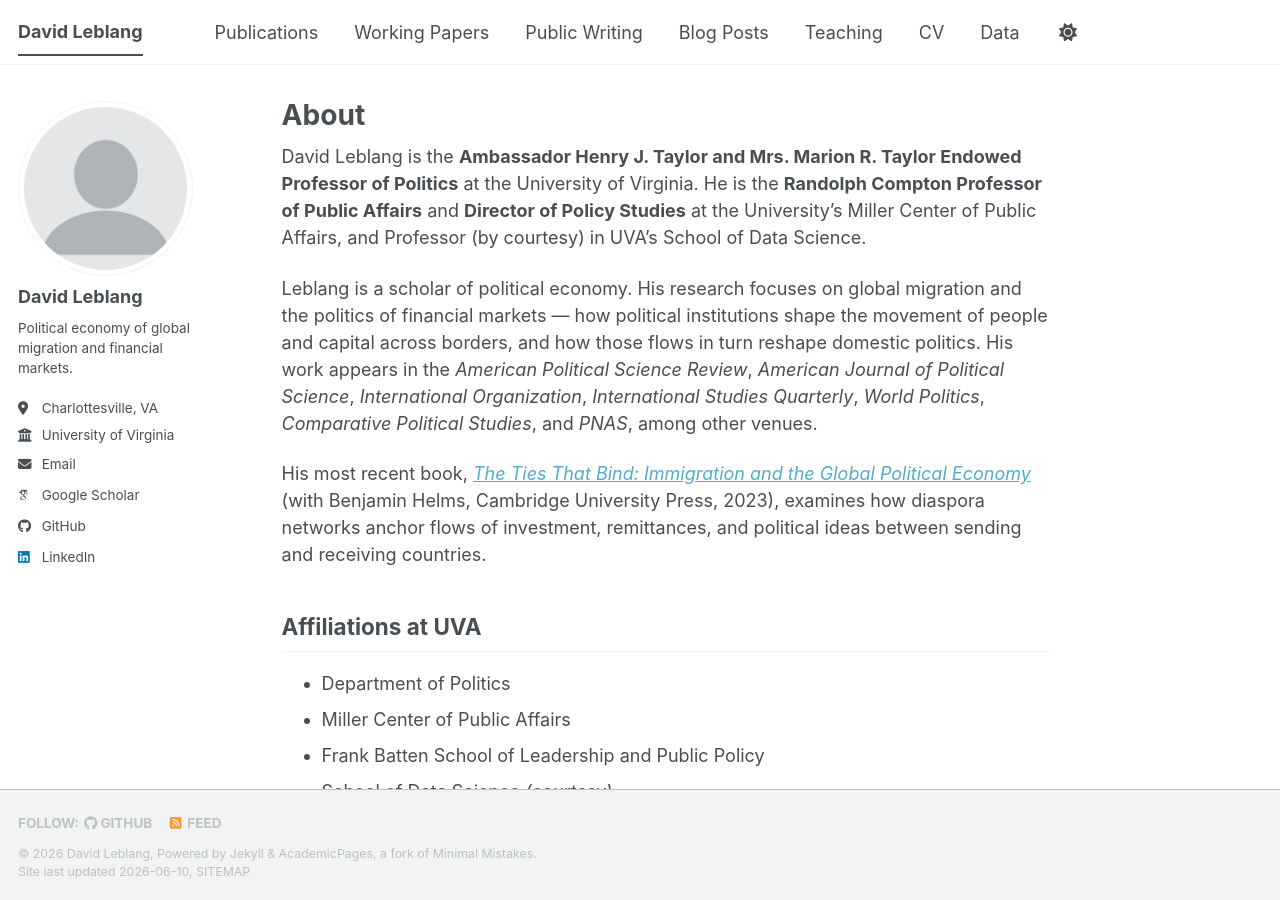
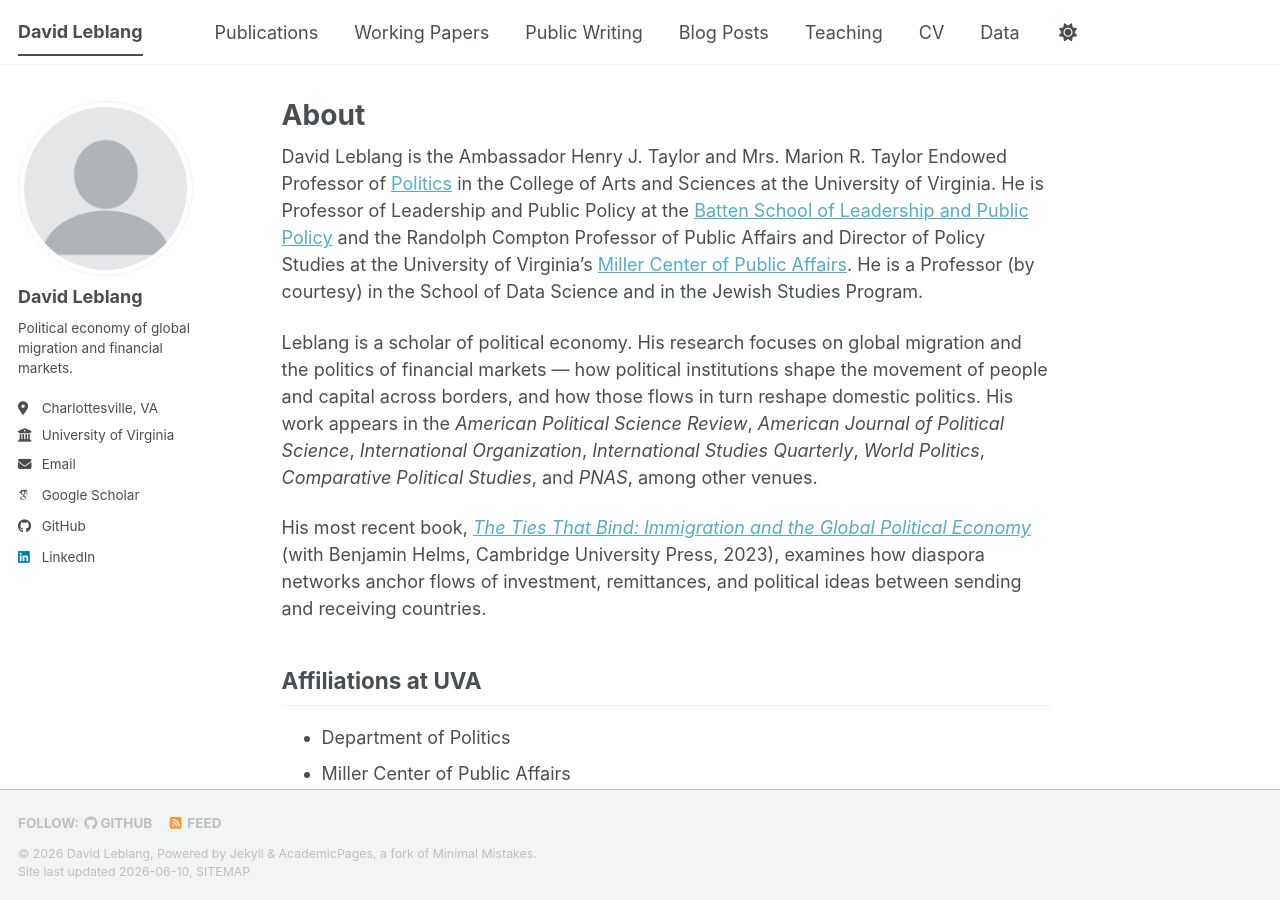
Before and after one commit to leblanguva/leblanguva.github.io, a Jekyll site: the page built from _pages/about.md, in a window 1280 px wide and 900 px high. Built offline with Jekyll 4.4.1, drawn with Linux system fonts in a browser that asks for light colours; some web fonts are replaced; a script bundle is joined from its source files by our own code; library files that are not in the unit come from our copies.

Commit message:
Rewrite About paragraph with full Batten title; link Politics, Batten, Miller Center

```diff
--- a/_pages/about.md
+++ b/_pages/about.md
@@ -7,7 +7,7 @@
   - /about.html
 ---
 
-David Leblang is the **Ambassador Henry J. Taylor and Mrs. Marion R. Taylor Endowed Professor of Politics** at the University of Virginia. He is the **Randolph Compton Professor of Public Affairs** and **Director of Policy Studies** at the University's Miller Center of Public Affairs, and Professor (by courtesy) in UVA's School of Data Science.
+David Leblang is the Ambassador Henry J. Taylor and Mrs. Marion R. Taylor Endowed Professor of [Politics](https://politics.virginia.edu/) in the College of Arts and Sciences at the University of Virginia. He is Professor of Leadership and Public Policy at the [Batten School of Leadership and Public Policy](https://batten.virginia.edu/) and the Randolph Compton Professor of Public Affairs and Director of Policy Studies at the University of Virginia's [Miller Center of Public Affairs](https://millercenter.org/). He is a Professor (by courtesy) in the School of Data Science and in the Jewish Studies Program.
 
 Leblang is a scholar of political economy. His research focuses on global migration and the politics of financial markets — how political institutions shape the movement of people and capital across borders, and how those flows in turn reshape domestic politics. His work appears in the *American Political Science Review*, *American Journal of Political Science*, *International Organization*, *International Studies Quarterly*, *World Politics*, *Comparative Political Studies*, and *PNAS*, among other venues.
 
```
